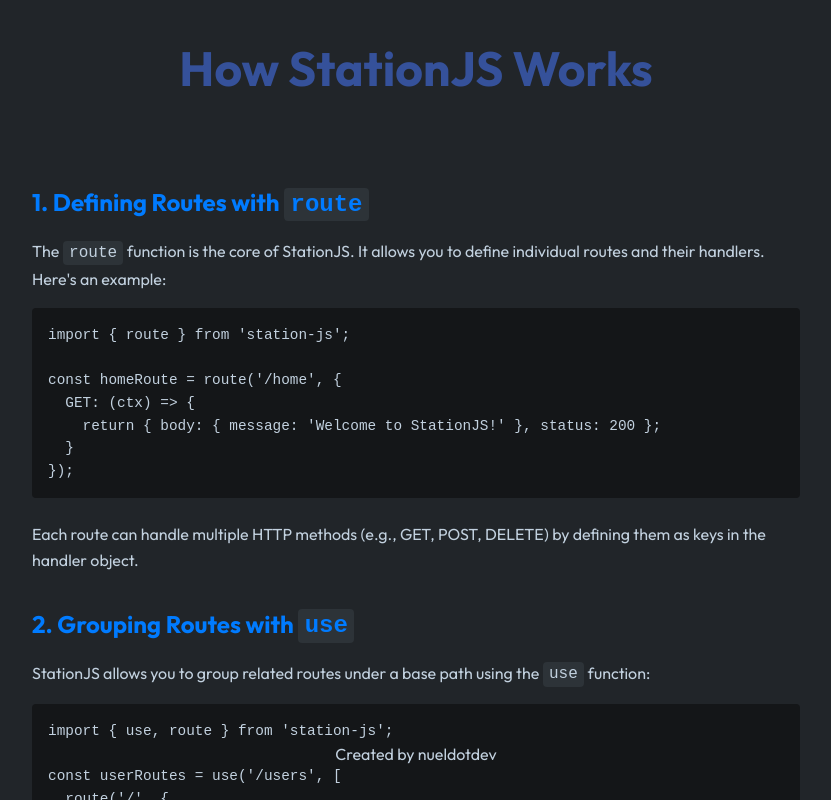
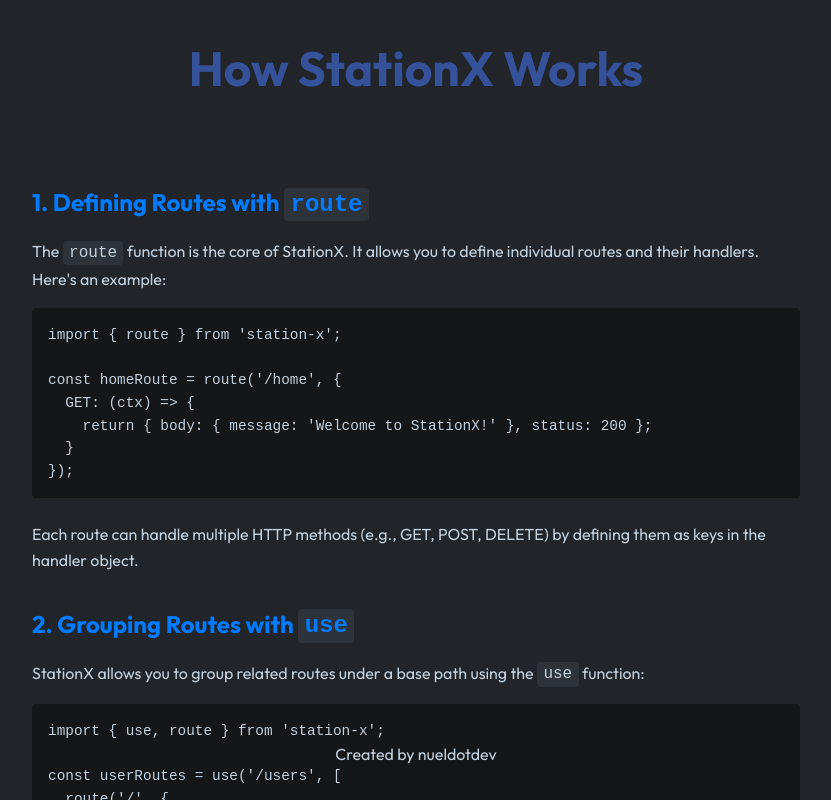
Before and after one commit to nueldotdev/StationJS, a website: page template/views/pages/how-to.html in a window 1280 px wide. Shown: the whole page, without its empty margins (224-1055 px from the left). Drawn offline with Linux system fonts and the light colour scheme.

Commit message:
The Rename

```diff
--- a/package.json
+++ b/package.json
@@ -1,5 +1,5 @@
 {
-  "name": "station-js",
+  "name": "station-x",
   "version": "1.0.0",
   "description": "Tiny backend framework made cause of boredom",
   "main": "index.js",
--- a/template/index.js
+++ b/template/index.js
@@ -1,4 +1,4 @@
-import { createServer, route } from 'station-js'
+import { createServer, route } from 'station-x';
 import users from './src/users.js';
 
 const main = route('/home', {
--- a/template/views/pages/how-to.html
+++ b/template/views/pages/how-to.html
@@ -3,23 +3,23 @@
 <head>
   <meta charset="UTF-8">
   <meta name="viewport" content="width=device-width, initial-scale=1.0">
-  <title>How StationJS Works</title>
+  <title>How StationX Works</title>
   <link rel="stylesheet" href="/static/styles/style.css">
   <link rel="icon" href="/media/favicon.ico" type="image/x-icon">
   <link rel="stylesheet" href="/static/styles/how-to.css">
 </head>
 <body>
   <div class="container">
-    <h1>How StationJS Works</h1>
+    <h1>How StationX Works</h1>
     <div class="content">
       <section>
         <h2>1. Defining Routes with <code>route</code></h2>
-        <p>The <code>route</code> function is the core of StationJS. It allows you to define individual routes and their handlers. Here's an example:</p>
-        <pre><code>import { route } from 'station-js';
+        <p>The <code>route</code> function is the core of StationX. It allows you to define individual routes and their handlers. Here's an example:</p>
+        <pre><code>import { route } from 'station-x';
 
 const homeRoute = route('/home', {
   GET: (ctx) => {
-    return { body: { message: 'Welcome to StationJS!' }, status: 200 };
+    return { body: { message: 'Welcome to StationX!' }, status: 200 };
   }
 });</code></pre>
         <p>Each route can handle multiple HTTP methods (e.g., GET, POST, DELETE) by defining them as keys in the handler object.</p>
@@ -27,8 +27,8 @@
 
       <section>
         <h2>2. Grouping Routes with <code>use</code></h2>
-        <p>StationJS allows you to group related routes under a base path using the <code>use</code> function:</p>
-        <pre><code>import { use, route } from 'station-js';
+        <p>StationX allows you to group related routes under a base path using the <code>use</code> function:</p>
+        <pre><code>import { use, route } from 'station-x';
 
 const userRoutes = use('/users', [
   route('/', {
@@ -50,7 +50,7 @@
 
       <section>
         <h2>3. Serving HTML Pages</h2>
-        <p>StationJS supports file-based routing for serving HTML pages. By default, it looks for files in the <code>views</code> directory. For example:</p>
+        <p>StationX supports file-based routing for serving HTML pages. By default, it looks for files in the <code>views</code> directory. For example:</p>
         <pre><code>// Accessing http://localhost:3000/about
 // Serves the file views/about.html</code></pre>
         <p>You can customize the directory by passing options when creating the server.</p>
@@ -58,15 +58,15 @@
 
       <section>
         <h2>4. Hot Reloading</h2>
-        <p>StationJS includes a hot reloading feature to automatically restart the server when you make changes to your code:</p>
+        <p>StationX includes a hot reloading feature to automatically restart the server when you make changes to your code:</p>
         <pre><code>station start</code></pre>
         <p>This ensures a smooth development experience without manual restarts.</p>
       </section>
 
       <section>
         <h2>5. Customizing Static and Media Directories</h2>
-        <p>You can customize where StationJS looks for static files (e.g., CSS, JS) and media files (e.g., images) by providing options:</p>
-        <pre><code>import { createServer } from 'station-js';
+        <p>You can customize where StationX looks for static files (e.g., CSS, JS) and media files (e.g., images) by providing options:</p>
+        <pre><code>import { createServer } from 'station-x';
 
 const options = {
   publicDir: 'views', // Directory for HTML files
@@ -81,12 +81,12 @@
 
       <section>
         <h2>6. Putting It All Together</h2>
-        <p>Here's a complete example of a StationJS server:</p>
-        <pre><code>import { createServer, route, use } from 'station-js';
+        <p>Here's a complete example of a StationX server:</p>
+        <pre><code>import { createServer, route, use } from 'station-x';
 
 const homeRoute = route('/home', {
   GET: (ctx) => {
-    return { body: { message: 'Welcome to StationJS!' }, status: 200 };
+    return { body: { message: 'Welcome to StationX!' }, status: 200 };
   }
 });
 
```
Also changed, not shown: template/views/index.html (+2 -3 lines), README.md.
